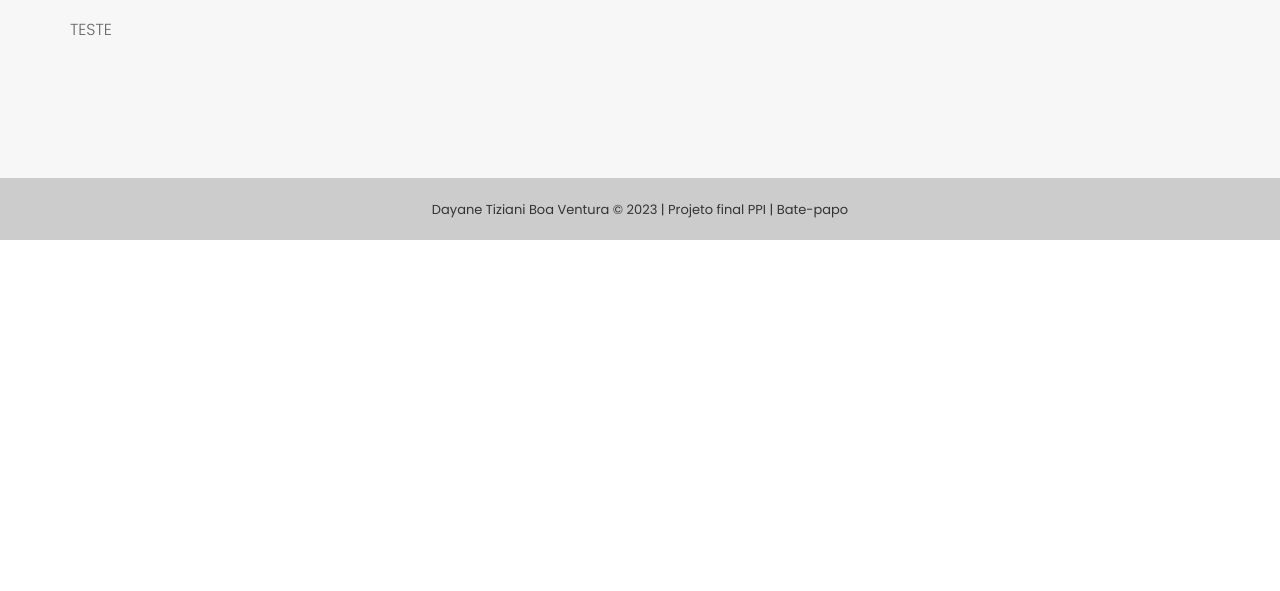
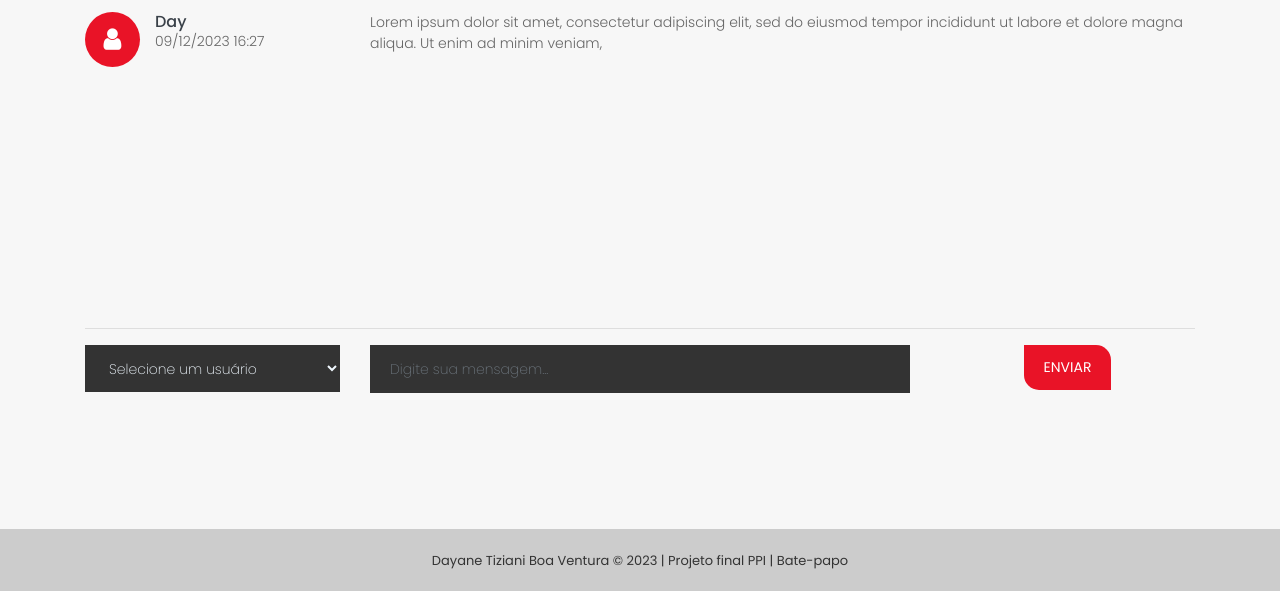
Before and after one commit to dayanetiziani/batepapo, a website: page paginas/batepapo.html in a window 1280 px wide. Shown: the part 226-817 px from the top of the page. Drawn offline with Linux system fonts and the light colour scheme; files that its build step writes are made by us from their sources; files whose address does not match are found by name.

Commit message:
prototipação batepapo

```diff
--- a/paginas/batepapo.html
+++ b/paginas/batepapo.html
@@ -62,6 +62,7 @@
                     <li><a class="nav-link " href="/">Início</a></li>
                     <li><a class="nav-link " href="/formulario.html">Cadastro de Usuário</a></li>
                     <li><a class="nav-link active" href="/batepapo.html">Bate-papo</a></li>
+                    <li><a class="nav-link" href="/login.html">Sair</a></li>
                 </ul>
             </div>
         </div>
@@ -81,9 +82,78 @@
             </div>
         </div>
         <div class="row">
-            <p>TESTE</p>
-           <!-- fazer aqui o chat-->
+             <!-- lista cadastros -->
+
+            <div class="container">
+                <div style="overflow-y:scroll; height:300px; overflow-x: hidden;">
+                    <div class="row">
+
+                        <div class="col-lg-3 col-sm-3 col-xs-12">
+                            <div class="left-contact">
+                                <div class="media cont-line">
+                                    <div class="media-left icon-b">
+                                        <i class="fa fa-user" aria-hidden="true"></i>
+                                    </div>
+                                    <div class="media-body dit-right">
+                                        <h4>Day</h4>
+                                        <p>09/12/2023 16:27</p>
+                                    </div>
+                                </div>
+                            </div>
+                        </div>
+                        <div class="col-lg-9 col-sm-9 col-xs-12">
+                            <div class="left-contact">
+                                <div class="media cont-line">
+
+                                    <div class="media-body dit-right">
+                                        <p>Lorem ipsum dolor sit amet, consectetur adipiscing elit, sed do eiusmod
+                                            tempor incididunt ut labore et dolore magna aliqua. Ut enim ad minim veniam, </p>
+                                    </div>
+                                </div>
+                            </div>
+                        </div>
+                    </div>
+                </div>
+                <hr>
+                <div class="row">
+                    <div class="col-lg-12 col-sm-12 col-xs-12">
+                        <div class="contact-block">
+                          <form id="contactForm" novalidate="true">
+                            <div class="row">
+                              <div class="col-md-3">
+                                  <div class="form-group has-error">
+                                    <select name="cars" id="cars" class="form-control">
+                                        <option value="" disabled selected>Selecione um usuário</option>
+                                        <option value="Day">Day</option>
+                                        <option value="Jota">Jota</option>
+                                        <option value="Lara">Lara</option>
+                                      </select>
+                                      <!-- <input type="text" class="form-control" id="name" name="name" placeholder="Your Name" required="" data-error="Please enter your name"> -->
+                                      <!-- <div class="help-block with-errors"><ul class="list-unstyled"><li>Please enter your name</li></ul></div> -->
+                                  </div>
+                              </div>
+                              <div class="col-md-6">
+                                  <div class="form-group has-error">
+                                      <input type="text" placeholder="Digite sua mensagem..." id="mensagem" class="form-control" name="mensagem" required="" data-error="Por favor digite uma mensagem">
+                                      <!-- <div class="help-block with-errors"><ul class="list-unstyled"><li>Please enter your email</li></ul></div> -->
+                                  </div>
+                              </div>
+
+                              <div class="col-md-3">
+                                  <div class="submit-button text-center">
+                                      <button class="btn btn-common disabled" id="submit" type="submit" style="pointer-events: all; cursor: pointer;">Enviar</button>
+                                      <div id="msgSubmit" class="h3 text-center hidden"></div>
+                                      <div class="clearfix"></div>
+                                  </div>
+                              </div>
+                            </div>
+                          </form>
+                        </div>
+                      </div>
+                </div>
+            </div>
         </div>
+            <!-- fim lista cadastros -->
     </div>
 </div>
 <!-- fim lista cadastros -->
--- a/public/css/custom.css
+++ b/public/css/custom.css
@@ -1,2 +1,11 @@
 
 /** ADD YOUR AWESOME CODES HERE **/
+.form-control {
+    color:aliceblue;
+    background-color: #666666;
+}
+
+.form-control:focus {
+    color:aliceblue;
+    background-color: #666666;
+}
```
